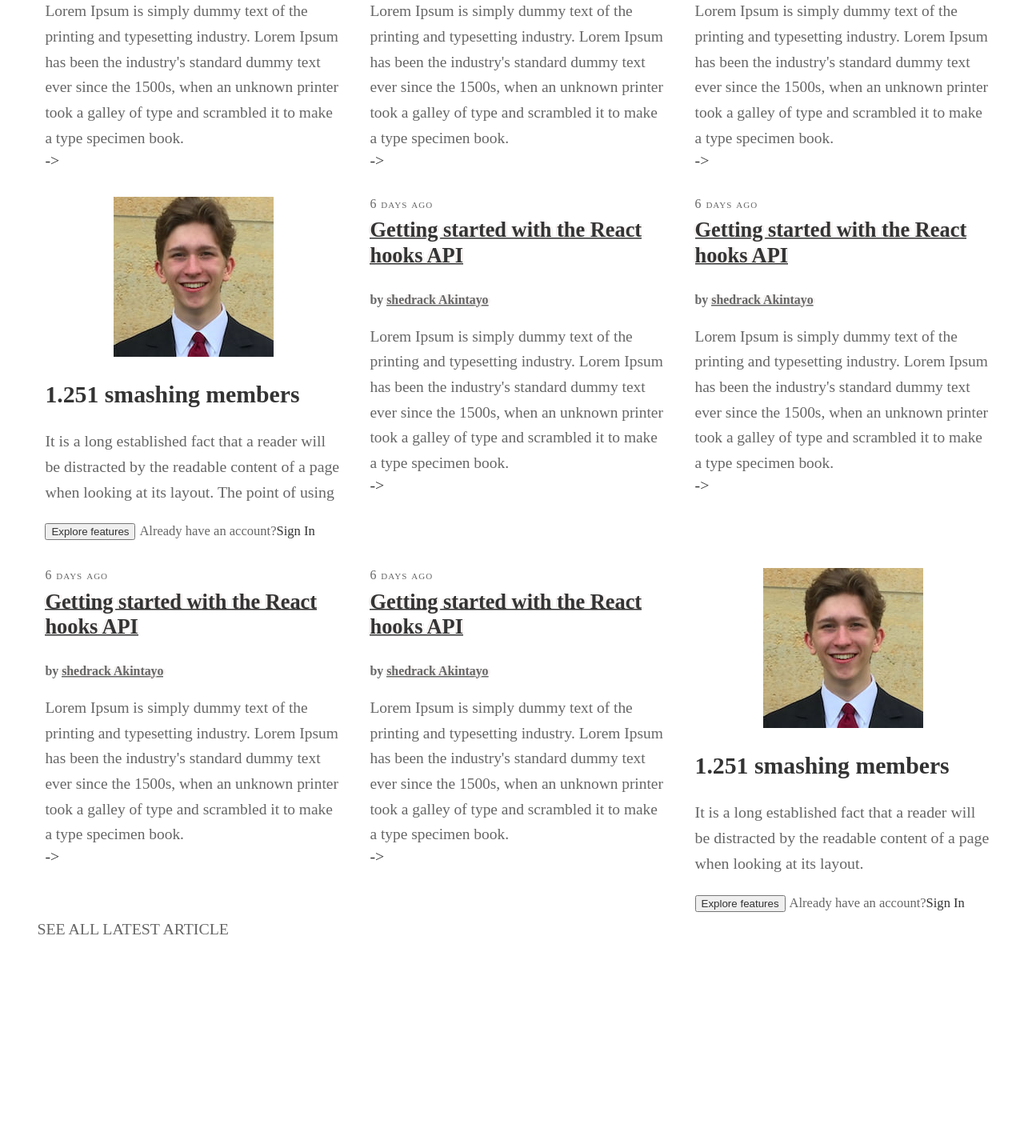
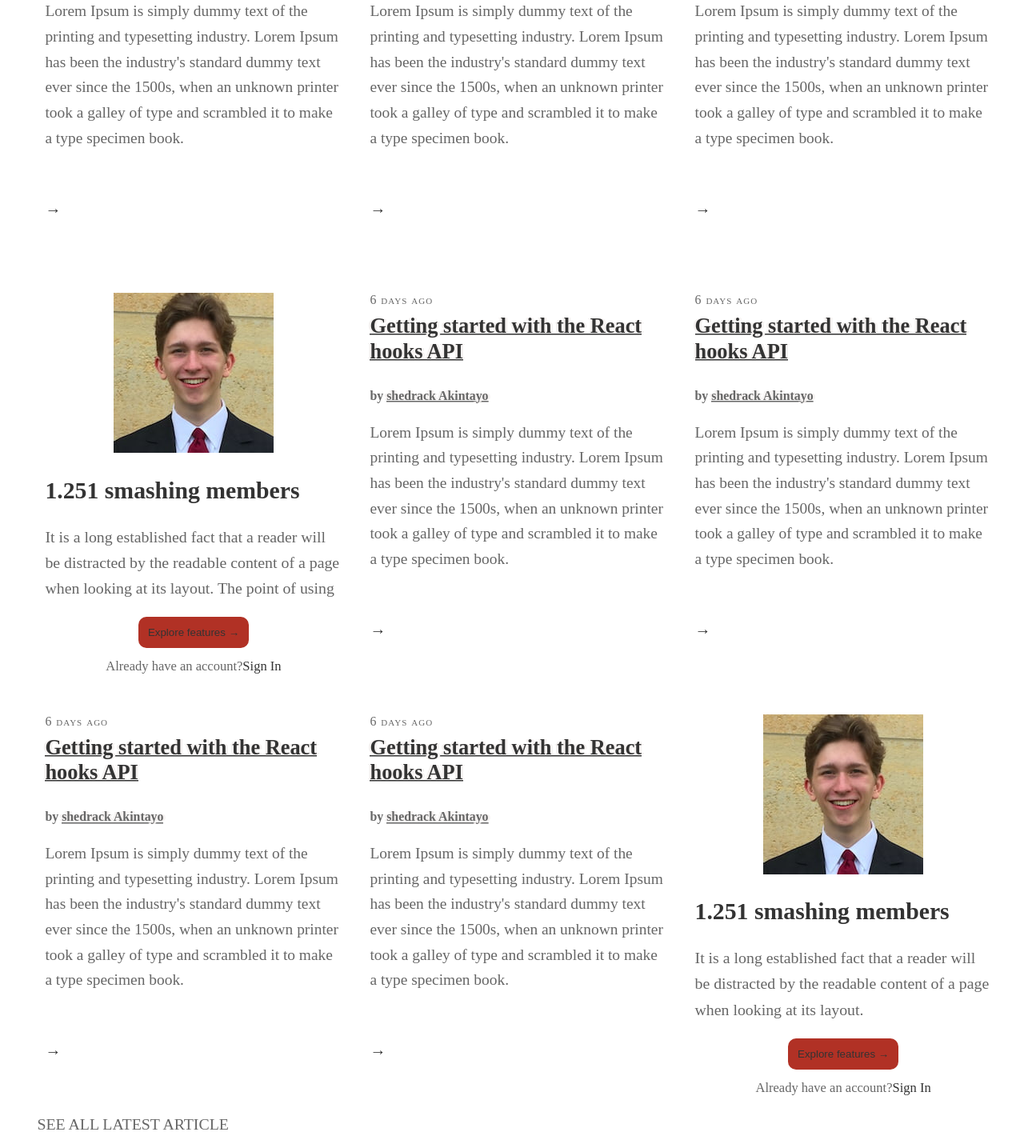
Before and after one commit to tGodson/Smah-Magazine-Heat-Map, a plain HTML site: page index.html in a window 1280 px wide. Shown: the part 1390-2810 px from the top of the page at 80% size. Before the commit the page ends 2570 px from the top, so only its background shows below. Drawn offline with Linux system fonts and the light colour scheme.

Commit message:
added some style to the article section

```diff
--- a/index.html
+++ b/index.html
@@ -96,7 +96,7 @@
 
                             </p>
                           </article>
-                          <a href="#" class="read-more">-></a>
+                          <div  class="read-more"><a href="#">&#8594;</a></div>
                       </div>
                       <div class="article" id="article-2">
                         <article>
@@ -112,7 +112,7 @@
 
                           </p>
                         </article>
-                        <a href="#" class="read-more">-></a>
+                        <div  class="read-more"><a href="#">&#8594;</a></div>
                     </div>
                     <div class="article" id="article-3">
                         <article>
@@ -128,7 +128,7 @@
 
                           </p>
                         </article>
-                        <a href="#" class="read-more">-></a>
+                        <div  class="read-more"><a href="#">&#8594;</a></div>
                     </div>
                     <div class="article" id="article-4">
 
@@ -144,8 +144,10 @@
                                     content of a page when looking at its layout. The point of using
 
                                 </p>
-                                <button><a href="#">Explore features</a></button>
-                                <small>Already have an account?<a>Sign In</a></small>
+                                <div class="button">
+                                    <button><a href="#">Explore features &#8594;</a></button><br/>
+                                    <small>Already have an account?<a>Sign In</a></small>
+                                </div>
                             </div>
 
                     </div>
@@ -163,7 +165,7 @@
 
                           </p>
                         </article>
-                        <a href="#" class="read-more">-></a>
+                        <div  class="read-more"><a href="#">&#8594;</a></div>
                     </div>
                     <div class="article" id="article-6">
                         <article>
@@ -179,7 +181,7 @@
 
                           </p>
                         </article>
-                        <a href="#" class="read-more">-></a>
+                        <div  class="read-more"><a href="#">&#8594;</a></div>
                     </div>
                     <div class="article" id="article-7">
                         <article>
@@ -195,7 +197,8 @@
 
                           </p>
                         </article>
-                        <a href="#">-></a>
+
+                        <div  class="read-more"><a href="#">&#8594;</a></div>
                     </div>
                     <div class="article" id="article-8">
                         <article>
@@ -211,7 +214,7 @@
 
                           </p>
                         </article>
-                        <a href="#" class="read-more">-></a>
+                        <div  class="read-more"><a href="#">&#8594;</a></div>
                     </div>
                     <div class="article" id="article-9">
                         <div>
@@ -226,8 +229,10 @@
                                     content of a page when looking at its layout.
 
                                 </p>
-                                <button><a href="#">Explore features</a></button>
-                                <small>Already have an account?<a>Sign In</a></small>
+                                <div class="button">
+                                    <button><a href="#">Explore features &#8594;</a></button><br/>
+                                    <small>Already have an account?<a>Sign In</a></small>
+                                </div>
                             </div>
 
                         </div>
--- a/style.css
+++ b/style.css
@@ -18,6 +18,18 @@ a{
 body p{
   line-height: calc(1.5em + .2vw);
 word-break: break-word;
+}
+
+button {
+  border-radius: 10px;
+  padding: 12px;
+  border: none;
+  background-color: #b13125;
+  margin-bottom: 10px;
+}
+
+.button {
+  text-align: center;
 }
 
 h2 {
@@ -290,3 +302,7 @@ article p {
   font-size: calc(.85em + .2vw);
   display: inline;
 }
+
+.read-more {
+  margin: 60px 0;
+}
```
